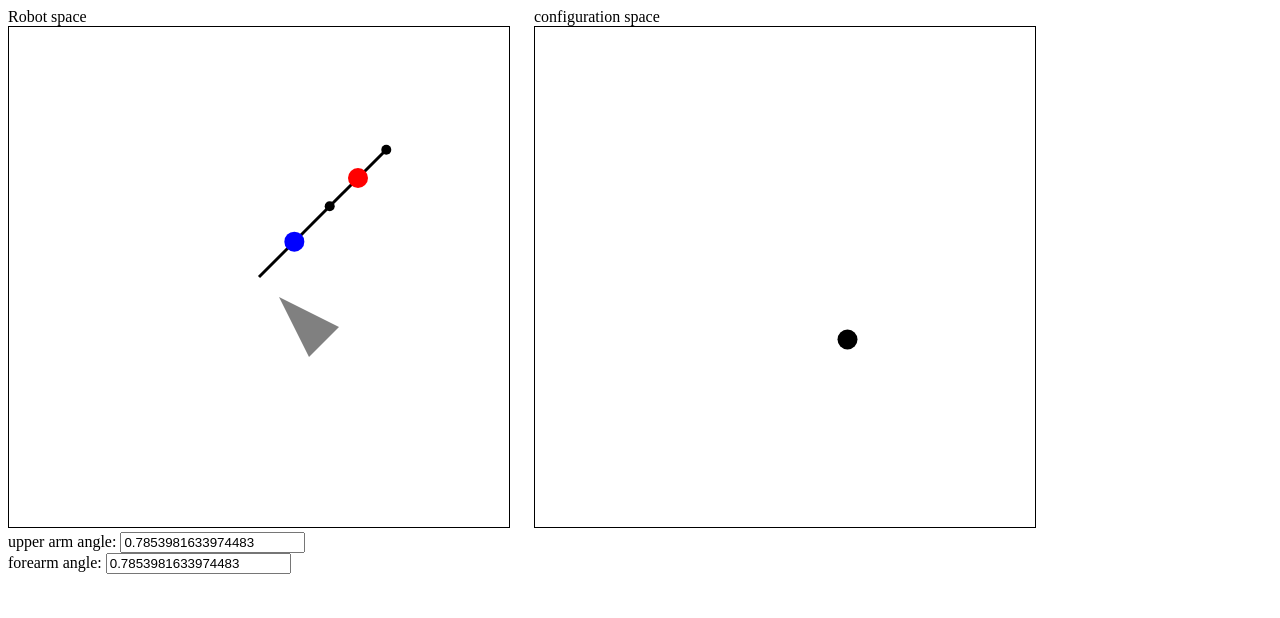
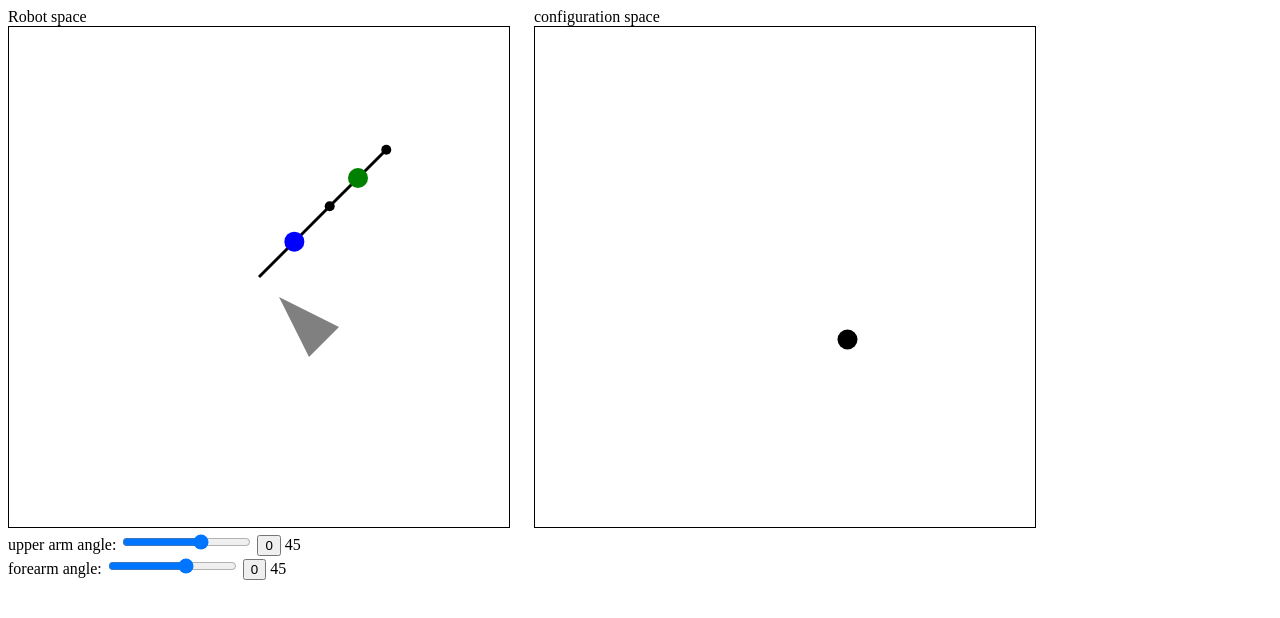
Before and after one commit to brean/collision_tester, a SvelteKit app: page / in a window 1280 px wide. Shown: the top 618 px of the page. Built offline with nearby package versions, Linux system fonts and the light colour scheme.

Commit message:
show slider instead of text and show text in degree instead of radians

```diff
--- a/src/routes/+page.svelte
+++ b/src/routes/+page.svelte
@@ -27,7 +27,7 @@
     child?: Arm;
 
     constructor(param: ArmParameter) {
-      this.color = param.color || 'red';
+      this.color = param.color || 'green';
       this.x = param.x || 0.0;
       this.y = param.y || 0.0;
       this.child = param.child;
@@ -134,6 +134,9 @@
 
   function draw() {
     armCtx.clearRect(0, 0, armCanvas.width, armCanvas.height);
+    obstacles.forEach((ob: Obstacle) => {
+      ob.draw(armCanvas.width / 2, armCanvas.height / 2)
+    })
     forearm.draw(armCanvas.width / 2, armCanvas.height / 2)
 
     cSpaceCtx.clearRect(0, 0, cSpaceCanvas.width, cSpaceCanvas.height);
@@ -145,9 +148,6 @@
     cSpaceCtx.fillStyle = 'black';
     cSpaceCtx.fill();
 
-    obstacles.forEach((ob: Obstacle) => {
-      ob.draw(armCanvas.width / 2, armCanvas.height / 2)
-    })
   }
 
   function init() {
@@ -215,8 +215,10 @@
   <canvas width="500" height="500" bind:this={cSpaceCanvas}></canvas>
 </div>
 <br />
-upper arm angle: <input type="text" bind:value={upperarm.angle} /><br />
-forearm angle: <input type="text" bind:value={forearm.angle} /><br />
+upper arm angle: <input type="range" min={-Math.PI} max={Math.PI} step={0.01} bind:value={upperarm.angle} />
+<button onclick={() => {upperarm.angle = 0}}>0</button> {Math.round(upperarm.angle * 1800 / Math.PI) / 10}<br />
+forearm angle: <input type="range" min={-Math.PI} max={Math.PI} step={0.01} bind:value={forearm.angle} />
+<button onclick={() => {forearm.angle = 0}}>0</button> {Math.round(forearm.angle * 1800 / Math.PI) / 10}<br />
 
 
 <style>
```
